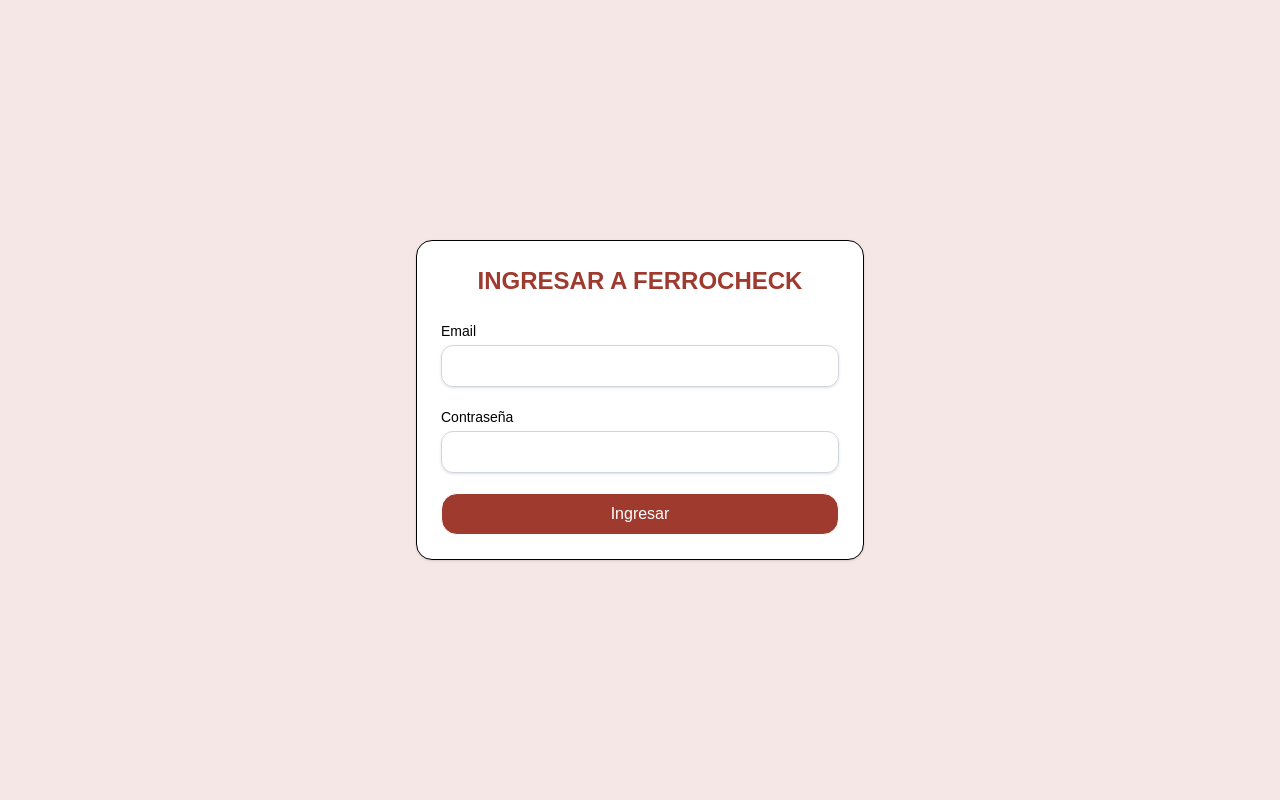
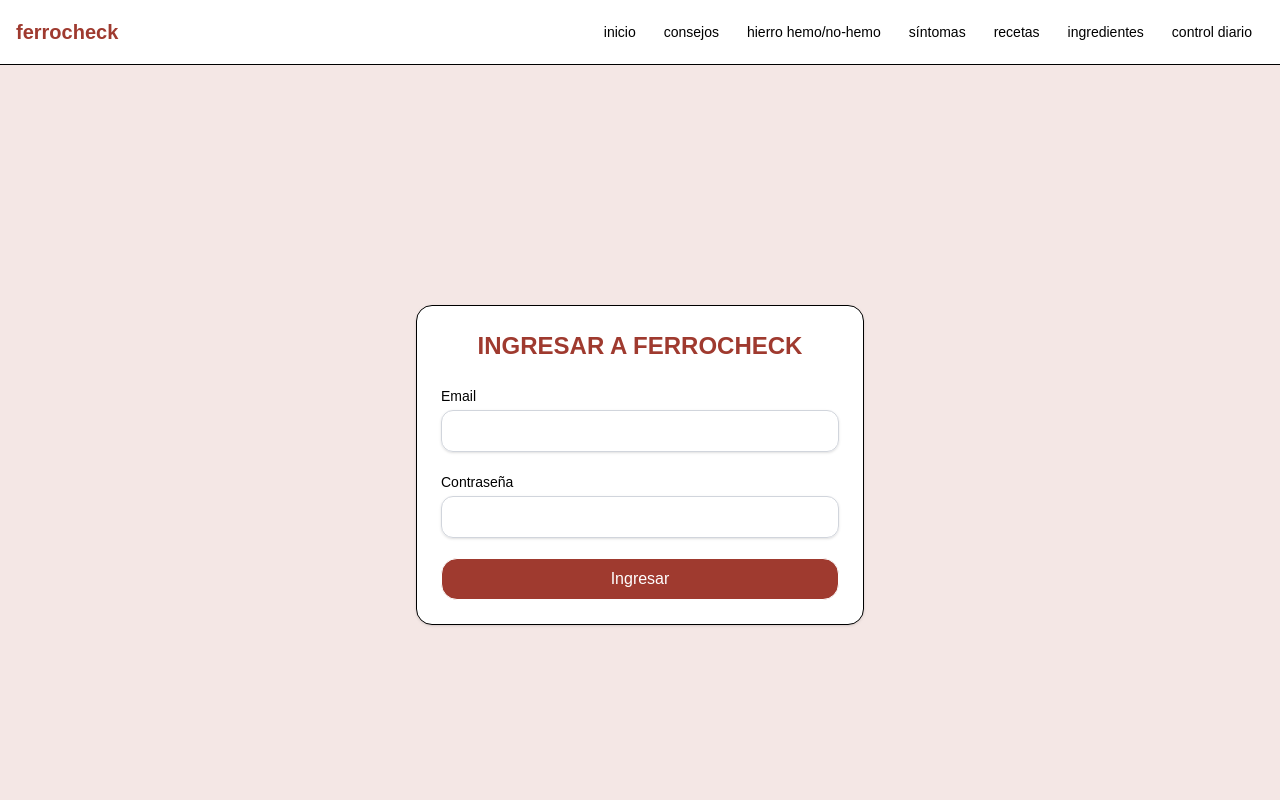
Before and after one commit to Antonia90/5.2-FERROCHECK-FRONTEND, a React (Vite) app: page /login in a window 1280 px wide. Shown: the top 800 px of the page. Built offline with nearby package versions, Linux system fonts and the light colour scheme; no server answers.

Commit message:
basic layout of the home and its elements

```diff
--- a/src/App.tsx
+++ b/src/App.tsx
@@ -1,15 +1,15 @@
 import { Routes, Route } from "react-router-dom";
+import Layout from "./components/Layout/Layout";
+import Home from "./pages/Home";
 import Login from "./pages/Login";
+
 export default function App() {
-
-
   return (
-    <>
-      <div className="min-h-screen">
+    <Layout>
         <Routes>
+          <Route path="/" element={<Home />} />
           <Route path="/login" element={<Login />} />
         </Routes>
-      </div>
-    </>
+    </Layout>
   )
 }
--- /dev/null
+++ b/src/components/Layout/Footer.tsx
@@ -0,0 +1,10 @@
+export default function Footer() {
+  return (
+    <footer className="bg-iron-soft border-t mt-12">
+      <div className="max-w-7xl mx-auto py-6 px-4 text-center text-sm text-gray-700">
+        Los cálculos de ferrocheck son orientativos. Consulta siempre a un profesional de la salud.
+        <br />© ferrocheck 2025
+      </div>
+    </footer>
+  );
+}
--- /dev/null
+++ b/src/components/Layout/Layout.tsx
@@ -0,0 +1,12 @@
+import Navbar from "./Navbar";
+import Footer from "./Footer";
+
+export default function Layout({ children }: { children: React.ReactNode }) {
+  return (
+    <div className="flex flex-col min-h-screen">
+      <Navbar />
+      <main className="flex-grow">{children}</main>
+      <Footer />
+    </div>
+  );
+}
--- /dev/null
+++ b/src/components/Layout/Navbar.tsx
@@ -0,0 +1,62 @@
+import { NavLink, Link } from "react-router-dom";
+import { useState } from "react";
+
+export default function Navbar() {
+  const [open, setOpen] = useState(false);
+
+  const baseLink =
+    "hover:text-iron transition-colors lowercase block px-3 py-2 rounded-xl";
+  const active =
+    "text-iron font-semibold bg-iron-soft";
+
+  return (
+    <nav className="bg-white border-b shadow-sm with-bg navbar-bg">
+      <div className="max-w-7xl mx-auto h-16 px-4 flex items-center justify-between">
+        <Link to="/" className="text-iron font-bold text-xl lowercase">
+          ferrocheck
+        </Link>
+
+        {/* desktop menu */}
+        <div className="hidden md:flex items-center gap-1 text-sm">
+          <NavLink to="/" className={({isActive}) => `${baseLink} ${isActive ? active : ""}`}>inicio</NavLink>
+          <NavLink to="/advices" className={({isActive}) => `${baseLink} ${isActive ? active : ""}`}>consejos</NavLink>
+          <NavLink to="/iron" className={({isActive}) => `${baseLink} ${isActive ? active : ""}`}>hierro hemo/no-hemo</NavLink>
+          <NavLink to="/symptoms" className={({isActive}) => `${baseLink} ${isActive ? active : ""}`}>síntomas</NavLink>
+          <NavLink to="/recipes" className={({isActive}) => `${baseLink} ${isActive ? active : ""}`}>recetas</NavLink>
+          <NavLink to="/ingredients" className={({isActive}) => `${baseLink} ${isActive ? active : ""}`}>ingredientes</NavLink>
+          <NavLink to="/daily-check" className={({isActive}) => `${baseLink} ${isActive ? active : ""}`}>control diario</NavLink>
+        </div>
+
+        {/* hamburger */}
+        <button
+          className="md:hidden inline-flex items-center justify-center w-10 h-10 rounded-xl hover:bg-iron-soft"
+          onClick={() => setOpen((v) => !v)}
+          aria-label="abrir menú"
+          aria-expanded={open}
+        >
+          <svg xmlns="http://www.w3.org/2000/svg" className="w-6 h-6"
+               viewBox="0 0 24 24" fill="none" stroke="currentColor">
+            {open ? (
+              <path strokeWidth="2" d="M6 18L18 6M6 6l12 12"/>
+            ) : (
+              <path strokeWidth="2" d="M4 6h16M4 12h16M4 18h16"/>
+            )}
+          </svg>
+        </button>
+      </div>
+
+      {/* mobile menu */}
+      <div className={`md:hidden px-4 pb-4 ${open ? "block" : "hidden"}`}>
+        <div className="grid gap-1 text-sm bg-white rounded-2xl p-2 shadow-elevated">
+          <NavLink onClick={() => setOpen(false)} to="/" className={({isActive}) => `${baseLink} ${isActive ? active : ""}`}>inicio</NavLink>
+          <NavLink onClick={() => setOpen(false)} to="/advices" className={({isActive}) => `${baseLink} ${isActive ? active : ""}`}>consejos</NavLink>
+          <NavLink onClick={() => setOpen(false)} to="/iron" className={({isActive}) => `${baseLink} ${isActive ? active : ""}`}>hierro hemo/no-hemo</NavLink>
+          <NavLink onClick={() => setOpen(false)} to="/symptoms" className={({isActive}) => `${baseLink} ${isActive ? active : ""}`}>síntomas</NavLink>
+          <NavLink onClick={() => setOpen(false)} to="/recipes" className={({isActive}) => `${baseLink} ${isActive ? active : ""}`}>recetas</NavLink>
+          <NavLink onClick={() => setOpen(false)} to="/ingredients" className={({isActive}) => `${baseLink} ${isActive ? active : ""}`}>ingredientes</NavLink>
+          <NavLink onClick={() => setOpen(false)} to="/daily-check" className={({isActive}) => `${baseLink} ${isActive ? active : ""}`}>control diario</NavLink>
+        </div>
+      </div>
+    </nav>
+  );
+}
--- /dev/null
+++ b/src/pages/Home.tsx
@@ -0,0 +1,87 @@
+// import { Link } from "react-router-dom";
+// import ferroImg from "../images/ferrocheck-home.png";
+
+import { Link } from "react-router-dom";
+
+const requirements = [
+  { label: "mujer premenopáusica", mg: 18 },
+  { label: "mujer postmenopáusica", mg: 8 },
+  { label: "hombre adulto", mg: 8 },
+  { label: "embarazada", mg: 27 },
+];
+
+export default function Home() {
+  return (
+    <div className="max-w-7xl mx-auto px-4 py-10">
+      <div className="grid md:grid-cols-2 gap-10 items-start">
+        {/* IZQUIERDA — intro + tabla + aviso */}
+        <div className="space-y-6">
+          <section className="space-y-3">
+            <h1 className="text-3xl font-bold text-iron lowercase">
+              bienvenido/a a ferrocheck
+            </h1>
+            <p className="text-gray-700">
+              el hierro es fundamental para transportar oxígeno y mantener la energía diaria.
+              esta aplicación te ayuda a estimar tu ingesta y a encontrar ideas de recetas.
+            </p>
+          </section>
+
+          <section className="card shadow-elevated">
+            <div className="card-body">
+              <h2 className="text-xl font-semibold mb-4 lowercase">
+                requerimientos diarios de hierro (estimado)
+              </h2>
+              <table className="w-full text-left text-sm">
+                <thead>
+                  <tr className="border-b">
+                    <th className="py-2">categoría</th>
+                    <th className="py-2">mg/día</th>
+                  </tr>
+                </thead>
+                <tbody>
+                  {requirements.map((r) => (
+                    <tr key={r.label} className="border-b last:border-0">
+                      <td className="py-2">{r.label}</td>
+                      <td className="py-2 font-semibold text-iron">{r.mg}</td>
+                    </tr>
+                  ))}
+                </tbody>
+              </table>
+            </div>
+          </section>
+
+          {/* aviso orientativo pegado a la tabla, en la parte inferior izquierda */}
+          <p className="text-xs text-gray-600 lowercase">
+            ⚠️ la información es orientativa y puede variar. consultá siempre a un/a profesional de la salud.
+          </p>
+        </div>
+
+        {/* DERECHA — accesos verticales */}
+        <div className="space-y-6">
+          <Link to="/recipes" className="block card hover:shadow-lg transition">
+            <div className="card-body lowercase">
+              <h3 className="font-semibold text-iron mb-1">recetas</h3>
+              <p className="text-sm text-gray-600">ideas variadas para comer rico y equilibrado.</p>
+            </div>
+          </Link>
+
+          <Link to="/ingredients" className="block card hover:shadow-lg transition">
+            <div className="card-body lowercase">
+              <h3 className="font-semibold text-iron mb-1">ingredientes</h3>
+              <p className="text-sm text-gray-600">conocé el hierro estimado de cada alimento.</p>
+            </div>
+          </Link>
+
+          <Link to="/daily-check" className="block card hover:shadow-lg transition">
+            <div className="card-body lowercase">
+              <h3 className="font-semibold text-iron mb-1">daily check</h3>
+              <p className="text-sm text-gray-600">
+                seleccioná recetas y porciones para estimar tu ingesta diaria de hierro.
+              </p>
+            </div>
+          </Link>
+        </div>
+      </div>
+    </div>
+  );
+}
```
Also changed, not shown: src/images/ferrocheck-home.png (added), src/images/hierro-alimientos.avif (added).
